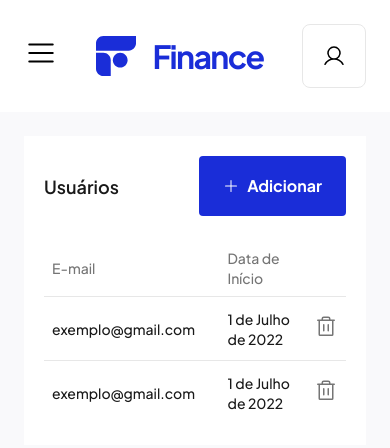
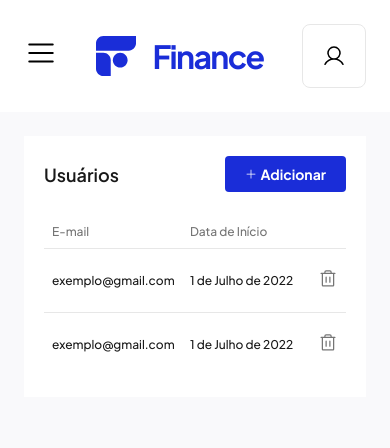
Before and after one commit to dev-felipecrs/f3-finance-frontend, a Next.js app: page /app/admin/users in a window 390 px wide. Shown: the top 448 px of the page. Built offline with nearby package versions, Linux system fonts and the light colour scheme.

Commit message:
feat: make user listing responsive

```diff
--- a/src/presentation/components/pages/app/admin/users/InviteUser.tsx
+++ b/src/presentation/components/pages/app/admin/users/InviteUser.tsx
@@ -53,8 +53,8 @@ export function InviteUser() {
   return (
     <Dialog.Root open={dialogIsOpen} onOpenChange={setDialogIsOpen}>
       <Dialog.Trigger>
-        <Button.Root>
-          <Plus size={16} className="text-white" />
+        <Button.Root className="">
+          <Plus className="h-3 w-3 text-white md:h-4 md:w-4" />
           <Button.Text>Adicionar</Button.Text>
         </Button.Root>
       </Dialog.Trigger>
--- a/src/presentation/components/pages/app/admin/users/UsersList.tsx
+++ b/src/presentation/components/pages/app/admin/users/UsersList.tsx
@@ -17,31 +17,32 @@ export function UsersList() {
         <InviteUser />
       </header>
 
-      <Table.Root>
+      <div className="max-w-[calc(100vw_-_2.75rem_*_2)] overflow-x-auto sm:max-w-full">
+        <Table.Root className="w-full text-nowrap">
           <thead>
             <tr>
-            <Table.Head>E-mail</Table.Head>
+              <Table.Head className="pr-0">E-mail</Table.Head>
               <Table.Head>Data de Início</Table.Head>
               <Table.Head className="text-right" />
             </tr>
           </thead>
-        <tbody className="bg-myCustomColor">
+          <tbody>
             {Array.from({ length: 2 }).map((_, index) => (
               <Table.Row key={index}>
-              <Table.Cell className="w-64">exemplo@gmail.com</Table.Cell>
-              <Table.Cell className="w-64">1 de Julho de 2022</Table.Cell>
+                <Table.Cell className="pr-0 md:w-64">
+                  exemplo@gmail.com
+                </Table.Cell>
+                <Table.Cell className="md:w-64">1 de Julho de 2022</Table.Cell>
                 <Table.Cell className="text-right">
                   <button type="button" className="group cursor-pointer">
-                  <Trash
-                    size={24}
-                    className="text-gray-400 transition-colors group-hover:text-gray-500"
-                  />
+                    <Trash className="h-5 w-5 text-gray-400 transition-colors group-hover:text-gray-500 md:h-6 md:w-6" />
                   </button>
                 </Table.Cell>
               </Table.Row>
             ))}
           </tbody>
         </Table.Root>
+      </div>
     </section>
   )
 }
--- a/src/presentation/components/shared/Button/Root.tsx
+++ b/src/presentation/components/shared/Button/Root.tsx
@@ -16,7 +16,7 @@ export const ButtonRoot = React.forwardRef<HTMLButtonElement, ButtonRootProps>(
         ref={ref}
         type={props.type || 'button'}
         className={twMerge(
-          'bg-primary-500 hover:bg-primary-600 flex h-[3.75rem] cursor-pointer items-center justify-center gap-2 rounded-sm px-6 py-3 transition disabled:brightness-75',
+          'bg-primary-500 hover:bg-primary-600 flex h-9 cursor-pointer items-center justify-center gap-1 rounded-sm px-5 py-2.5 transition disabled:brightness-75 md:h-[3.75rem] md:gap-2 md:px-6 md:py-3',
           props.className,
         )}
       >
--- a/src/presentation/components/shared/Button/Text.tsx
+++ b/src/presentation/components/shared/Button/Text.tsx
@@ -10,7 +10,10 @@ export const ButtonText = React.forwardRef<HTMLSpanElement, ButtonTextProps>(
       <span
         {...props}
         ref={ref}
-        className={twMerge('text-base font-bold text-white', props.className)}
+        className={twMerge(
+          'text-sm font-bold text-white lg:text-base',
+          props.className,
+        )}
       />
     )
   },
--- a/src/presentation/components/shared/Table/Cell.tsx
+++ b/src/presentation/components/shared/Table/Cell.tsx
@@ -14,7 +14,7 @@ export const TableCell = React.forwardRef<
       {...props}
       ref={ref}
       className={twMerge(
-        'p-2 text-left text-sm font-medium text-gray-500',
+        'p-2 text-left text-xs font-medium text-gray-500 md:text-sm',
         props.className,
       )}
     />
--- a/src/presentation/components/shared/Table/Head.tsx
+++ b/src/presentation/components/shared/Table/Head.tsx
@@ -14,7 +14,7 @@ export const TableHead = React.forwardRef<
       {...props}
       ref={ref}
       className={twMerge(
-        'p-2 text-left text-sm font-medium text-gray-400',
+        'p-2 text-left text-xs font-medium text-gray-400 md:text-sm',
         props.className,
       )}
     />
```
Lines whose indentation alone changed are shown as unchanged.
